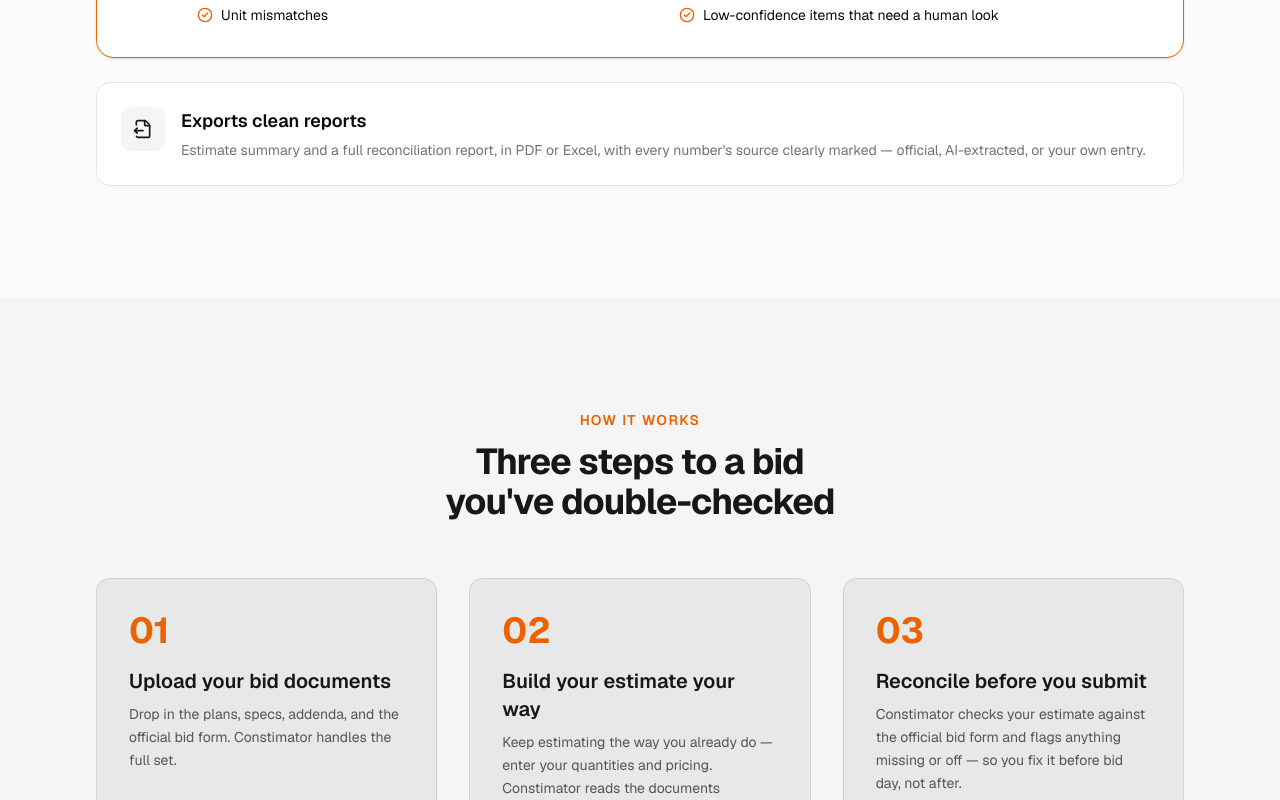
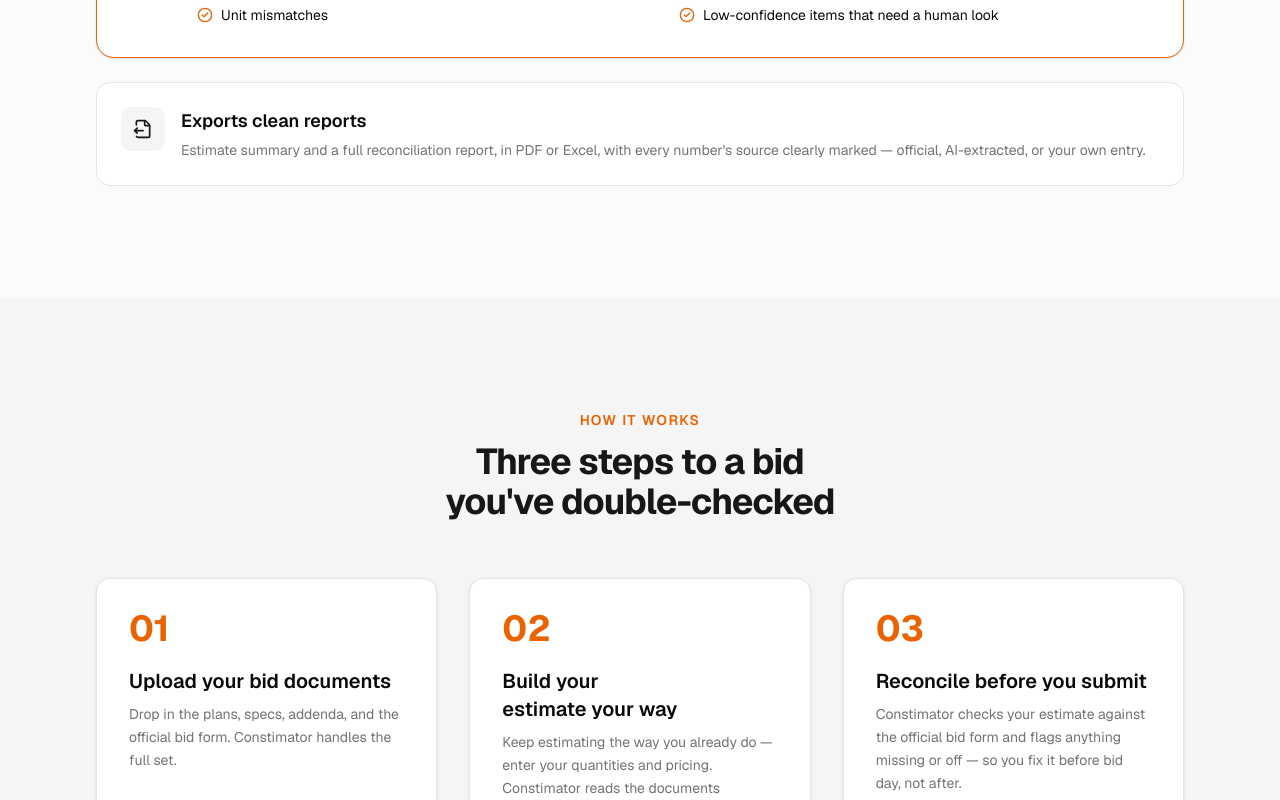
Before and after one commit to cbfriedman/constimator, a Next.js app: page / in a window 1280 px wide. Shown: the part 2000-2800 px from the top of the page. Built offline with nearby package versions, Linux system fonts and the light colour scheme; no server answers.

Commit message:
fixed color

```diff
--- a/components/hero.tsx
+++ b/components/hero.tsx
@@ -96,7 +96,12 @@
 
           <div className="relative">
             <div className="absolute -inset-4 -z-10 rounded-3xl bg-primary/10 blur-2xl" aria-hidden="true" />
-            <div className="overflow-hidden rounded-xl border border-border bg-card shadow-2xl shadow-foreground/10">
+            {/* No shadow-foreground/10 here: its non-color-mix fallback is
+                `--tw-shadow-color: var(--foreground)` — a fully opaque
+                near-black halo instead of a 10% tint. shadow-2xl's own
+                default colour is a hardcoded #00000040, which is what was
+                wanted anyway and can't degrade. */}
+            <div className="overflow-hidden rounded-xl border border-border bg-card shadow-2xl">
               <div className="flex items-center gap-1.5 border-b border-border bg-muted px-4 py-3">
                 <span className="h-3 w-3 rounded-full bg-border" aria-hidden="true" />
                 <span className="h-3 w-3 rounded-full bg-border" aria-hidden="true" />
--- a/components/how-it-works.tsx
+++ b/components/how-it-works.tsx
@@ -30,12 +30,26 @@
           </h2>
         </div>
 
+        {/* Solid theme tokens only — no alpha-composited colours here.
+            Tailwind emits `background-color: var(--foreground)` as the
+            non-color-mix fallback for `bg-foreground/5`, so on a browser
+            without color-mix support these cards rendered as solid
+            near-black slabs with near-black text on top: the step titles and
+            descriptions were invisible. bg-card/text-card-foreground carry no
+            alpha and resolve correctly everywhere, in both themes. */}
         <div className="mt-14 grid gap-8 md:grid-cols-3">
           {steps.map((step) => (
-            <div key={step.number} className="relative rounded-xl border border-foreground/10 bg-foreground/5 p-8">
-              <span className="font-display text-4xl font-bold text-primary">{step.number}</span>
-              <h3 className="mt-4 font-display text-xl font-semibold">{step.title}</h3>
-              <p className="mt-2 text-sm leading-relaxed text-secondary-foreground/70">{step.description}</p>
+            <div
+              key={step.number}
+              className="relative flex flex-col rounded-xl border border-border bg-card p-8 text-card-foreground shadow-sm"
+            >
+              <span className="font-display text-4xl font-bold leading-none text-primary">
+                {step.number}
+              </span>
+              <h3 className="mt-5 font-display text-xl font-semibold text-balance">{step.title}</h3>
+              <p className="mt-2 text-sm leading-relaxed text-muted-foreground">
+                {step.description}
+              </p>
             </div>
           ))}
         </div>
```
